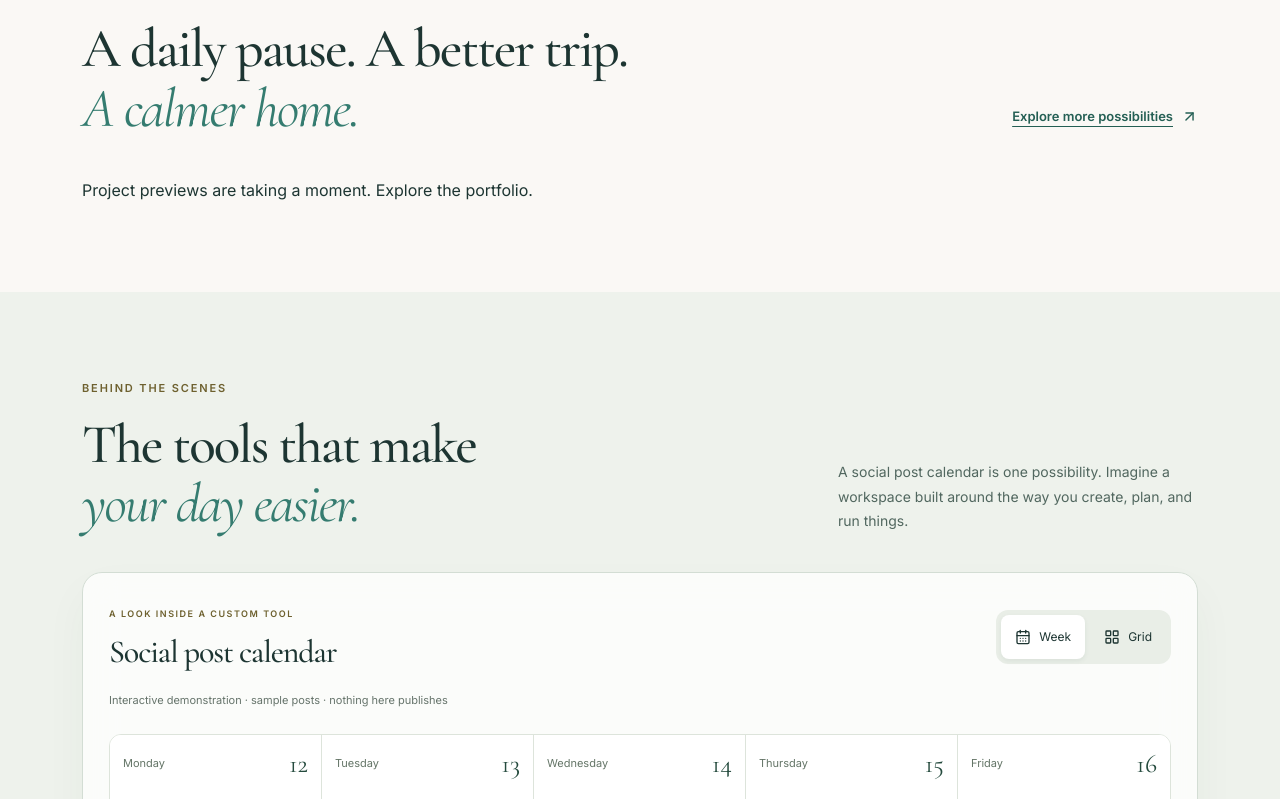
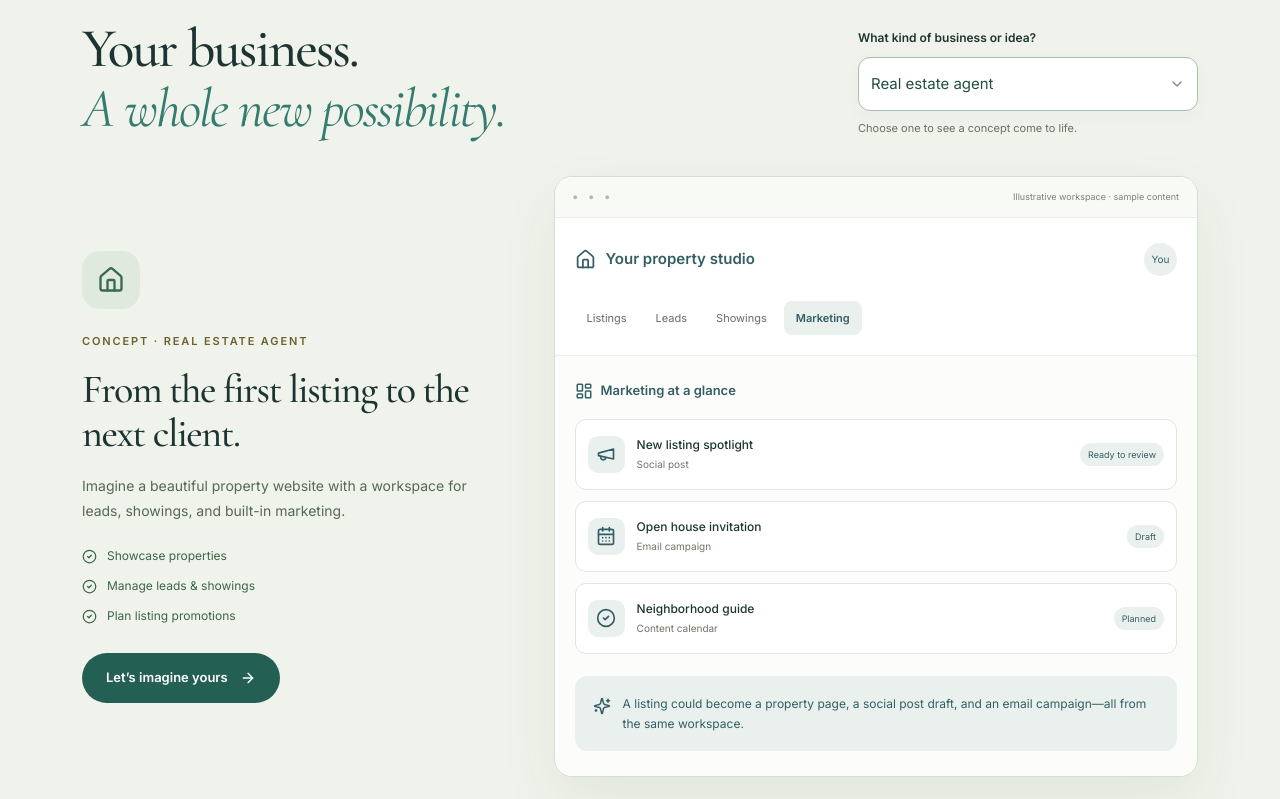
Before and after one commit to roxanneelizabeth21-cloud/iroxanne-studio, a React (Vite) app: page / in a window 1280 px wide. Shown: the part 1581-2380 px from the top of the page. Built offline with nearby package versions, Linux system fonts and the light colour scheme; no server answers; a web font is replaced by a local one.

Commit message:
External agent changes
Co-authored-by: roxanneelizabeth21-cloud <226116568+roxanneelizabeth21-cloud@users.noreply.github.com>

```diff
--- a/src/components/home/SiteNav.jsx
+++ b/src/components/home/SiteNav.jsx
@@ -7,7 +7,7 @@ import { base44 } from '@/api/base44Client';
 const NAV_LINKS = [
   { label: 'What We Can Create', href: '/solutions' },
   { label: 'Selected Work', href: '/#work' },
-  { label: 'Explore', href: '/ideas' },
+  { label: 'Possibilities', href: '/#possibilities' },
   { label: 'How It Works', href: '/#process' },
   { label: 'About', href: '/about' },
   { label: 'Contact', href: '/contact' },
--- a/src/components/home/studio.css
+++ b/src/components/home/studio.css
@@ -96,3 +96,44 @@
 .studio-calendar-detail p{font-size:13px;color:#617265}
 @media(max-width:900px){.studio-choice-grid{grid-template-columns:repeat(3,minmax(0,1fr))}.studio-ideas-grid{grid-template-columns:1fr 1fr}}
 @media(max-width:640px){.studio-choice-grid,.studio-ideas-grid{grid-template-columns:1fr 1fr}.studio-ideas-grid{grid-template-columns:1fr}.studio-calendar-shell{padding:17px}.studio-calendar-grid{grid-template-columns:1fr}.studio-calendar-intro{max-width:none}.studio-calendar-detail{min-height:155px}}
+
+.studio-concepts{background:#f0f3eb}
+.studio-concept-select{width:340px;max-width:100%}
+.studio-concept-select label{display:block;font-size:12px;font-weight:600;margin-bottom:10px}
+.studio-concept-select select{min-height:54px;background-color:#fff;border:1px solid #a8bdac;border-radius:12px;font-size:15px;color:#234f43;box-shadow:0 5px 20px #244b3d08}
+.studio-concept-select>p{font-size:11px;color:#627361;margin-top:8px}
+.studio-concept-panel{display:grid;grid-template-columns:.8fr 1.2fr;gap:42px;align-items:center}
+.studio-concept-icon{display:grid;place-items:center;width:58px;height:58px;border-radius:18px;background:#e0e9dd;color:#376950;margin-bottom:24px}
+.studio-concept-story h3{font-size:40px;line-height:1.1;max-width:400px}
+.studio-concept-story>p:not(.studio-eyebrow){font-size:14px;color:#536954;margin-top:19px;max-width:390px}
+.studio-concept-modules{display:flex;flex-direction:column;gap:12px;margin:24px 0 28px}
+.studio-concept-modules>span{display:flex;align-items:center;gap:10px;font-size:12px;color:#3b6549}
+.studio-concept-screen{--concept-ink:#335f64;--concept-tint:#e9f0ee;background:#fff;border:1px solid #d2ddd4;border-radius:18px;box-shadow:0 24px 60px #28422e12;overflow:hidden;min-width:0}
+.concept-hair{--concept-ink:#825e70;--concept-tint:#f4ebef}
+.concept-landscaping{--concept-ink:#587247;--concept-tint:#edf2e7}
+.concept-services{--concept-ink:#486986;--concept-tint:#e9eff5}
+.concept-products{--concept-ink:#95723f;--concept-tint:#f5f0e4}
+.concept-anything{--concept-ink:#706584;--concept-tint:#f0edf6}
+.studio-concept-screenbar{display:flex;justify-content:space-between;gap:12px;font-size:9px;color:#778378;background:#f8faf6;padding:13px 18px;border-bottom:1px solid #e8ede5}
+.studio-concept-screenbar>span:first-child{letter-spacing:4px;color:#b2baaa}
+.studio-concept-screenhead{display:flex;align-items:center;justify-content:space-between;gap:12px;padding:25px 20px}
+.studio-concept-brand{display:flex;align-items:center;gap:10px;color:var(--concept-ink);font-size:15px;font-weight:600}
+.studio-concept-avatar{font-size:10px;border-radius:50%;width:33px;height:33px;display:grid;place-items:center;background:var(--concept-tint);color:var(--concept-ink);flex-shrink:0}
+.studio-concept-nav{display:flex;gap:5px;flex-wrap:wrap;padding:0 20px 20px;border-bottom:1px solid #e8ede5}
+.studio-concept-nav>span{font-size:11px;padding:9px 12px;border-radius:8px;color:#61705e}
+.studio-concept-nav>.is-active{background:var(--concept-tint);color:var(--concept-ink);font-weight:600}
+.studio-concept-screenbody{padding:25px 20px;background:#fcfdfb}
+.studio-concept-workspace-title{display:flex;align-items:center;gap:8px;color:var(--concept-ink);margin-bottom:18px}
+.studio-concept-workspace-title h4{font-size:13px;font-weight:600}
+.studio-concept-tasks{display:grid;gap:11px}
+.studio-concept-task{display:flex;align-items:center;gap:12px;padding:16px 12px;border:1px solid #e0e7dc;border-radius:11px;background:#fff}
+.studio-concept-task-icon{display:grid;place-items:center;flex-shrink:0;background:var(--concept-tint);color:var(--concept-ink);height:37px;width:37px;border-radius:10px}
+.studio-concept-task strong{font-size:12px;display:block;font-weight:500}
+.studio-concept-task small{font-size:10px;display:block;margin-top:3px;color:#6b7867}
+.studio-concept-status{margin-left:auto;border-radius:20px;background:var(--concept-tint);color:var(--concept-ink);font-size:9px;padding:5px 8px;text-align:center;max-width:100px}
+.studio-concept-connected{display:flex;align-items:start;gap:12px;background:var(--concept-tint);color:var(--concept-ink);padding:18px;border-radius:12px;margin-top:22px}
+.studio-concept-connected svg{flex-shrink:0;margin-top:3px}
+.studio-concept-connected p{font-size:12px;line-height:1.65}
+.studio-concept-footnote{font-size:11px;color:#6c7a65;text-align:right;margin-top:22px}
+@media(max-width:900px){.studio-concept-panel{gap:25px;grid-template-columns:1fr 1.2fr}.studio-concept-story h3{font-size:34px}.studio-concept-task{flex-wrap:wrap}.studio-concept-status{margin-left:49px}}
+@media(max-width:640px){.studio-concept-panel{grid-template-columns:1fr;gap:32px}.studio-concept-select{width:100%;margin-top:5px}.studio-concept-story h3{font-size:35px}.studio-concept-screenhead,.studio-concept-screenbody{padding:20px 14px}.studio-concept-nav{padding-inline:12px;gap:2px}.studio-concept-nav>span{font-size:10px;padding:9px}.studio-concept-brand{font-size:13px}.studio-concept-screenbar{font-size:8px;padding-inline:13px}.studio-concept-footnote{text-align:left}.studio-concept-status{margin-left:auto}.studio-concept-task{padding:13px 10px}.studio-concept-task>div{max-width:165px}}
--- a/src/pages/Home.jsx
+++ b/src/pages/Home.jsx
@@ -9,6 +9,7 @@ import Services from '@/components/home/Services';
 import FeaturedWork from '@/components/home/FeaturedWork';
 import About from '@/components/home/About';
 import CalendarPreview from '@/components/home/CalendarPreview';
+import BusinessConcepts from '@/components/home/BusinessConcepts';
 import '@/components/home/studio.css';
 import Testimonials from '@/components/home/Testimonials';
 import VideoShowcase from '@/components/home/VideoShowcase';
@@ -76,6 +77,7 @@ export default function Home() {
 
 
         <Services />
+        <BusinessConcepts />
         <FeaturedWork items={projects} loading={loading} />
         <CalendarPreview />
         <Process />
--- a/src/pages/Ideas.jsx
+++ b/src/pages/Ideas.jsx
@@ -4,6 +4,7 @@ import { base44 } from '@/api/base44Client';
 import SiteNav from '@/components/home/SiteNav';
 import SiteFooter from '@/components/home/SiteFooter';
 import CalendarPreview from '@/components/home/CalendarPreview';
+import BusinessConcepts from '@/components/home/BusinessConcepts';
 
 const EXAMPLES = [
   ['quiet-time-daily', 'Make space for a daily pause', 'Bring Scripture, prayer, and reflection into a welcoming place people can return to.'],
@@ -31,6 +32,7 @@ export default function Ideas() {
           <p className="mt-5 max-w-2xl leading-relaxed text-[#4f665f]">An app can begin with a business, a shared challenge, or a simple “wouldn’t it be helpful if…” These projects show a few different starting points. Your idea does not need to look like any of them.</p>
         </div>
       </header>
+      <BusinessConcepts />
       <section aria-label="App examples" className="max-w-5xl mx-auto px-5 md:px-8 py-8">
         {error?<p role="alert">The examples could not load. Please refresh to try again.</p>:!items?<p role="status">Loading examples…</p>:
           <div className="grid gap-5 md:grid-cols-2">{EXAMPLES.map(([slug,idea,description])=>{
```
